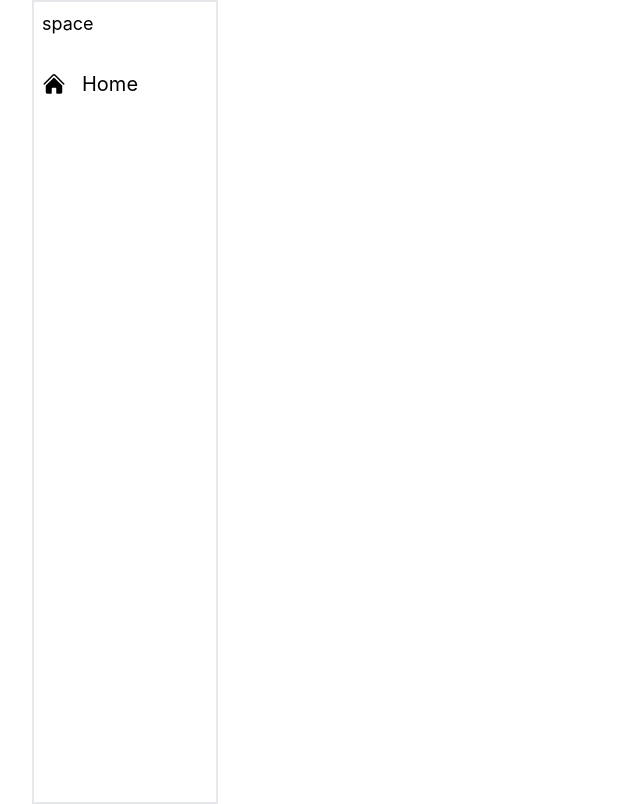
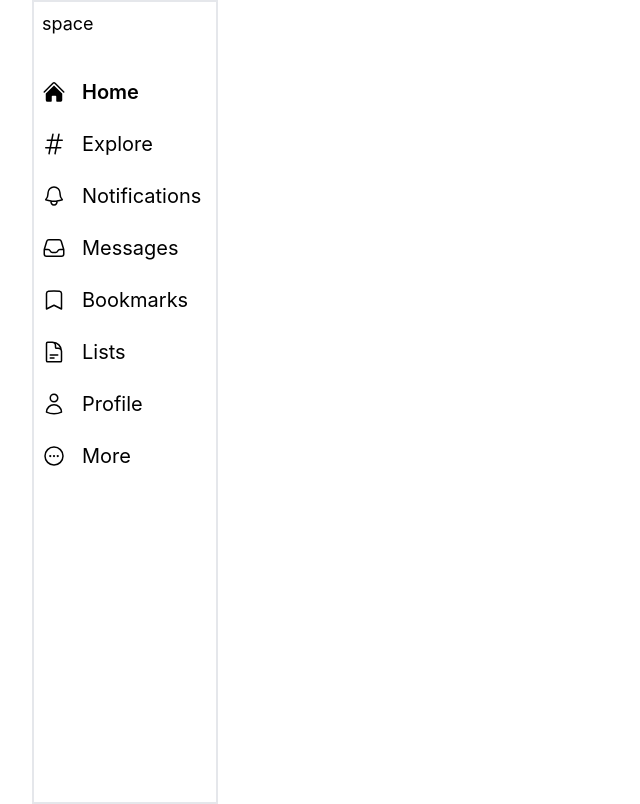
Before and after one commit to ikennarichard/spaces, a Nuxt app: page / in a window 1280 px wide. Shown: the whole page, without its empty margins (0-640 px from the left). Built offline with nearby package versions, Linux system fonts and the light colour scheme.

Commit message:
fix: update left sidebar

```diff
--- a/components/sidebar/left/Index.vue
+++ b/components/sidebar/left/Index.vue
@@ -3,7 +3,8 @@
     <nuxt-link to="/" class="p-2">
       <Logo />
     </nuxt-link>
-    <SidebarLeftTab>
+    <div class="mt-2 space-y-2">
+      <SidebarLeftTab active>
         <template v-slot:icon>
           <HomeIcon />
         </template>
@@ -11,9 +12,67 @@
           Home
         </template>
       </SidebarLeftTab>
+      <SidebarLeftTab >
+        <template v-slot:icon>
+          <HashtagIcon/>
+        </template>
+        <template v-slot:title>
+          Explore
+        </template>
+      </SidebarLeftTab>
+      <SidebarLeftTab >
+        <template v-slot:icon>
+          <BellIcon />
+        </template>
+        <template v-slot:title>
+          Notifications
+        </template>
+      </SidebarLeftTab>
+      <SidebarLeftTab >
+        <template v-slot:icon>
+          <InboxIcon />
+        </template>
+        <template v-slot:title>
+          Messages
+        </template>
+      </SidebarLeftTab>
+      <SidebarLeftTab >
+        <template v-slot:icon>
+          <BookmarkIcon />
+        </template>
+        <template v-slot:title>
+          Bookmarks
+        </template>
+      </SidebarLeftTab>
+      <SidebarLeftTab >
+        <template v-slot:icon>
+          <DocumentTextIcon />
+        </template>
+        <template v-slot:title>
+          Lists
+        </template>
+      </SidebarLeftTab>
+      <SidebarLeftTab >
+        <template v-slot:icon>
+          <UserIcon/>
+        </template>
+        <template v-slot:title>
+          Profile
+        </template>
+      </SidebarLeftTab>
+      <SidebarLeftTab >
+        <template v-slot:icon>
+          <EllipsisHorizontalCircleIcon/>
+        </template>
+        <template v-slot:title>
+          More
+        </template>
+      </SidebarLeftTab>
+    </div>
   </aside>
 </template>
 
 <script setup>
-import { HomeIcon } from '@heroicons/vue/24/solid'
+import { HomeIcon } from '@heroicons/vue/24/solid';
+import { BellIcon, UserIcon, BookmarkIcon, DocumentTextIcon, HashtagIcon, EllipsisHorizontalCircleIcon, InboxIcon } from '@heroicons/vue/24/outline'
 </script>
```
Lines whose indentation alone changed are shown as unchanged.
